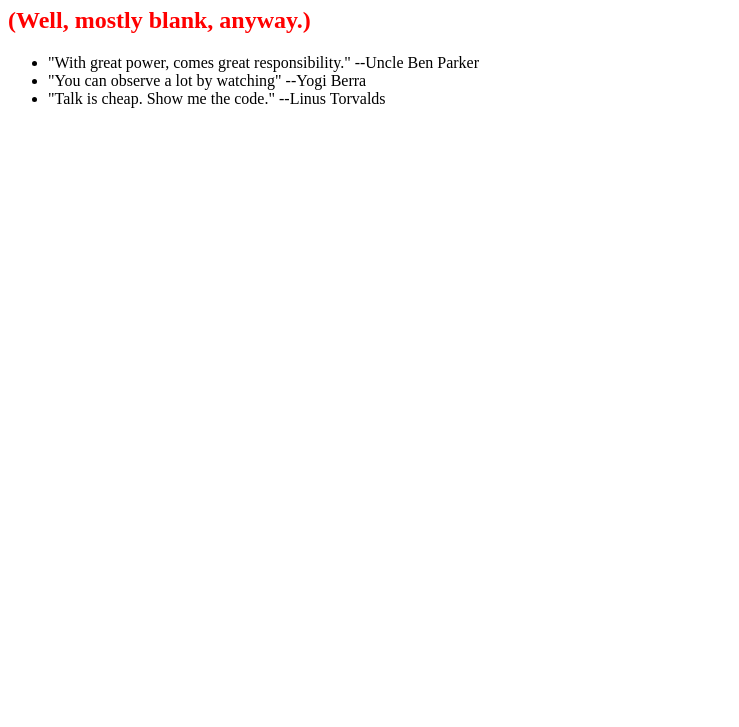
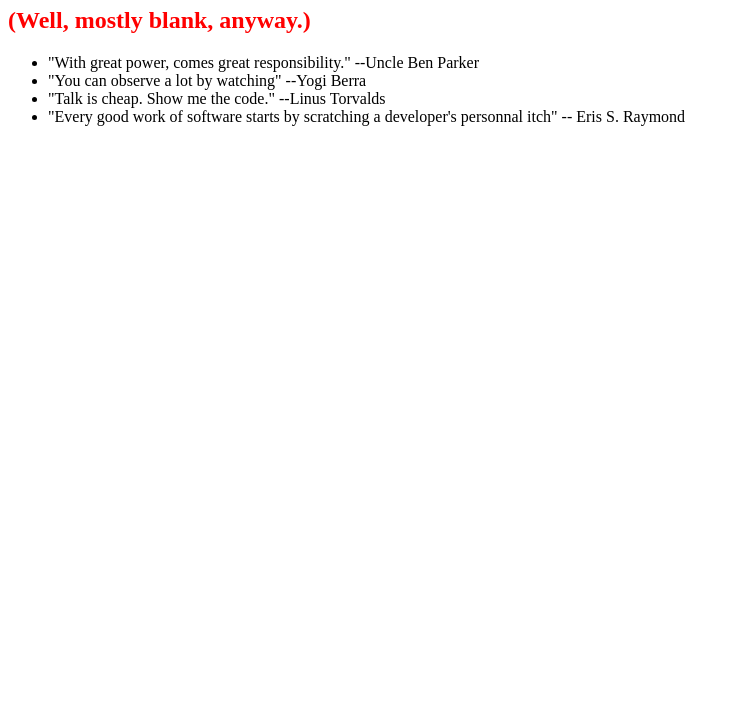
Before and after one commit to mowmow31/0main_openSAPrepo, a plain HTML site: page index.html in a window 1280 px wide. Shown: the part 73-800 px from the top of the page, without its empty margins (0-739 px from the left). Drawn offline with Linux system fonts and the light colour scheme.

Commit message:
Added Eric Raymond quote

```diff
--- a/index.html
+++ b/index.html
@@ -12,6 +12,7 @@
 		<li>"With great power, comes great responsibility." --Uncle Ben Parker</li>
 		<li>"You can observe a lot by watching" --Yogi Berra</li>
 		<li>"Talk is cheap. Show me the code." --Linus Torvalds</li>
+		<li>"Every good work of software starts by scratching a developer's personnal itch" -- Eris S. Raymond</li>
 	</ul>
 </body>
 </html>
```
